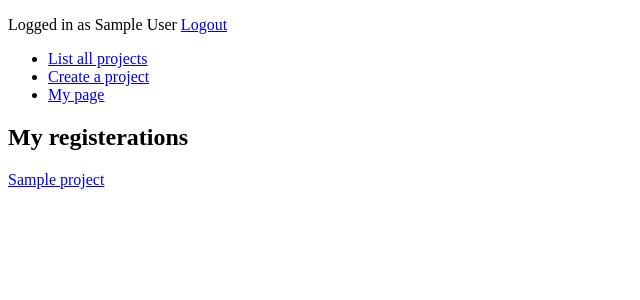
After one commit to lchz/projektin_tyoaikaseuranta, a Flask app: page /myPage in a window 1280 px wide. The commit adds this page. Shown: the top 300 px of the page, without its empty margins (0-640 px from the left). Run offline with Flask 2, Linux system fonts and the light colour scheme; a user stored in the database is signed in; tables that the repository leaves empty hold one stand-in row (values such as "Sample post").

Commit message:
Added 'My page' to check registered courses

```diff
--- a/application/templates/layout.html
+++ b/application/templates/layout.html
@@ -7,6 +7,7 @@
 </head>
 
 <body>
+    <div>
         {% if current_user.is_authenticated %}
         <p>
             Logged in as {{ current_user.name }}
@@ -17,12 +18,15 @@
         <a href="{{ url_for('auth_login') }}">Login</a>
         <a href="{{ url_for('auth_signup') }}">Sign up</a>
         {% endif %}
+    </div>
 
+    <div>
         <ul>
             <li><a href="{{ url_for('projects_index') }} ">List all projects</a></li>
             <li><a href="{{ url_for('projects_form') }} ">Create a project</a></li>
-
+            <li><a href="{{ url_for('myPage') }} ">My page</a></li>
         </ul>
+    </div>
 
     {% block body %}
     <div>
--- /dev/null
+++ b/application/templates/myPage.html
@@ -0,0 +1,16 @@
+{% extends 'layout.html' %}
+
+{% block body %}
+
+<div>
+    <h2>My registerations</h2>
+
+    {% for project in projects %}
+    <div>
+        <a href="{{url_for( 'project_index', project_id=project.id )}}">{{ project.name }} </a>
+    </div>
+    {% endfor %}
+
+</div>
+
+{% endblock body %}
--- a/application/views.py
+++ b/application/views.py
@@ -1,6 +1,18 @@
 from flask import render_template
 from application import app
+
+from flask_login import login_required, current_user
+
 
 @app.route('/')
 def index():
     return render_template('index.html')
+
+
+@app.route('/myPage')
+@login_required
+def myPage():
+
+    projects = current_user.registrations
+
+    return render_template('myPage.html', projects=projects)
```
Lines whose indentation alone changed are shown as unchanged.
